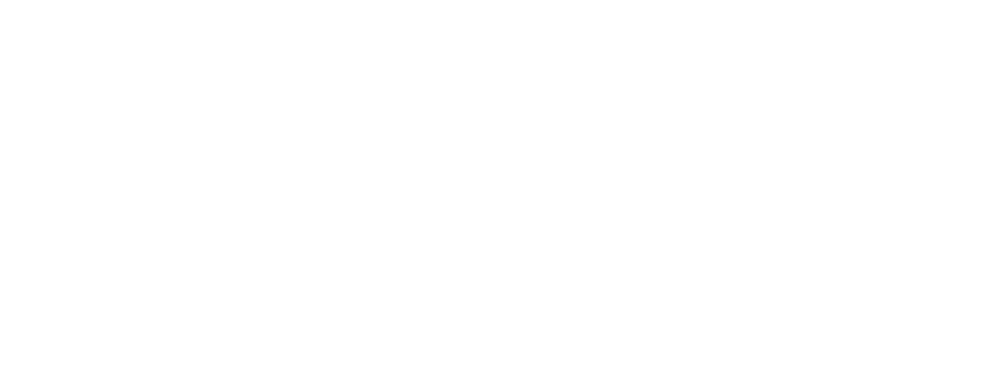
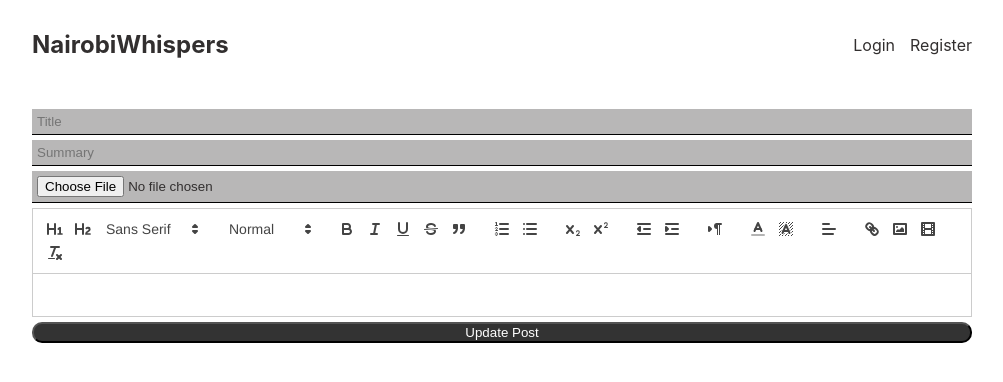
Before and after one commit to Eazynesta/nairobiWhispers, a React (Create React App) app in the folder client/: page /edit/1 in a window 1280 px wide. Before the commit this address had no page. Shown: the top 382 px of the page, without its empty margins (138-1141 px from the left). Built offline with nearby package versions, Linux system fonts and the light colour scheme; no server answers.

Commit message:
editpost

```diff
--- a/client/src/App.css
+++ b/client/src/App.css
@@ -9,7 +9,7 @@
 }
 main{
   padding: 10px;
-  max-width: 700px;
+  max-width: 960px;
   margin: 0 auto;
 }
 
@@ -35,9 +35,14 @@
 }
 div.post{
   display: grid;
-  grid-template-columns: 0.9fr 1.1fr;
+  grid-template-columns: 1fr;
   gap: 20px;
   margin-bottom: 30px;
+}
+@media screen and (min-width:600px){
+  div.post{
+    grid-template-columns: 0.9fr 1.1fr;
+  }
 }
 
 div.post div.texts h2{
@@ -104,6 +109,7 @@
 div.post-page div.image img{
   object-fit: cover;
   object-position: center center;
+  width: 100%;
 }
 div.post-page a{
   color: hsl(0, 0%, 20%);
@@ -127,3 +133,15 @@
   font-size: .7rem;
   font-weight: bold;
 }
+
+div.edit-row{
+  text-align: center;
+
+}
+div.post-page a.edit-btn{
+  background-color: #333;
+  color: #fff;
+  display: inline-block;
+  text-decoration: none;
+  border-radius: 5px;
+}
--- a/client/src/App.jsx
+++ b/client/src/App.jsx
@@ -10,6 +10,7 @@
 import { UserContextProvider } from './UserContext.jsx';
 import CreatePost from './pages/CreatePost.jsx';
 import PostPage from './pages/PostPage.jsx';
+import EditPost from './pages/EditPost.jsx';
 function App() {
   return (
     <>
@@ -21,6 +22,8 @@
             <Route path='/register' element={<RegisterPage/>}/>
             <Route path='/create' element={<CreatePost/>}/>
             <Route path="/post/:id" element={<PostPage/>}/>
+            <Route path="/edit/:id" element={<EditPost/>}/>
+
           </Route>
         </Routes>
     </UserContextProvider>
--- /dev/null
+++ b/client/src/Editor.jsx
@@ -0,0 +1,30 @@
+import { useState } from "react";
+import ReactQuill from "react-quill";
+import 'react-quill/dist/quill.snow.css';
+function Editor({value,onChange}){
+    const modules = {
+        toolbar: [
+            [{ 'header': '1' }, { 'header': '2' }, { 'font': [] }],
+            [{ size: [] }],
+            ['bold', 'italic', 'underline', 'strike', 'blockquote'],
+            [{ 'list': 'ordered' }, { 'list': 'bullet' }],
+            [{ 'script': 'sub' }, { 'script': 'super' }],
+            [{ 'indent': '-1' }, { 'indent': '+1' }],
+            [{ 'direction': 'rtl' }],
+            [{ 'color': [] }, { 'background': [] }],
+            [{ 'align': [] }],
+            ['link', 'image', 'video'],
+            ['clean']
+          ],
+    };
+    return(
+    <ReactQuill
+    value={value}
+    onChange={onChange}
+    modules={modules}
+   />
+
+    );
+};
+
+export default Editor
--- a/client/src/pages/CreatePost.jsx
+++ b/client/src/pages/CreatePost.jsx
@@ -2,31 +2,8 @@
 import ReactQuill from "react-quill";
 import 'react-quill/dist/quill.snow.css';
 import { Navigate } from "react-router-dom";
+import Editor from "../Editor";
 
-const modules = {
-    toolbar: [
-        [{ 'header': '1' }, { 'header': '2' }, { 'font': [] }],
-        [{ size: [] }],
-        ['bold', 'italic', 'underline', 'strike', 'blockquote'],
-        [{ 'list': 'ordered' }, { 'list': 'bullet' }],
-        [{ 'script': 'sub' }, { 'script': 'super' }],
-        [{ 'indent': '-1' }, { 'indent': '+1' }],
-        [{ 'direction': 'rtl' }],
-        [{ 'color': [] }, { 'background': [] }],
-        [{ 'align': [] }],
-        ['link', 'image', 'video'],
-        ['clean']
-      ],
-};
-const formats = [
-    'header', 'font', 'size',
-    'bold', 'italic', 'underline', 'strike', 'blockquote',
-    'list', 'bullet',
-    'script', 'indent', 'direction',
-    'color', 'background',
-    'align',
-    'link', 'image', 'video'
-  ];
 
 function CreatePost(){
     const[title,setTitle] = useState('');
@@ -59,7 +36,7 @@
           <input type="title" placeholder="Title" value={title} onChange={e=> setTitle(e.target.value)}/>
           <input type="summary" placeholder="Summary" value={summary} onChange={e=>setSummary(e.target.value)} />
           <input type="file" onChange={e=> setFile(e.target.files)}/>
-          <ReactQuill value={content} onChange={newValue=> setContent(newValue)} modules={modules} formats={formats}/>
+          <Editor value={content} onChange={setContent}/>
           <button style={{marginTop:'5px'}}>Create Post</button>
         </form>
     );
--- /dev/null
+++ b/client/src/pages/EditPost.jsx
@@ -0,0 +1,54 @@
+import { useEffect, useState } from "react";
+import 'react-quill/dist/quill.snow.css';
+import { Navigate, useParams } from "react-router-dom";
+import Editor from "../Editor";
+
+
+function EditPost(){
+    const {id} = useParams();
+    const[title,setTitle] = useState('');
+    const[summary,setSummary] = useState('');
+    const[content,setContent] = useState('');
+    const[file,setFile] = useState('');
+    const[redirect,setRedirect] = useState(false);
+
+    useEffect(()=>{
+        fetch('http://localhost:4000/post/'+id)
+        .then(response => {
+            response.json().then(postInfo => {
+                setTitle(postInfo.title);
+                setContent(postInfo.content);
+                setSummary(postInfo.summary);
+            })
+        })
+    },[]);
+
+    async function updatePost(e){
+        e.preventDefault();
+        const data = new FormData();
+        data.set('title', title);
+        data.set('summary', summary);
+        data.set('content', content);
+        data.set('file', file?.[0]);
+       await fetch('http://localhost:4000/post',{
+            method: 'PUT',
+            body: data,
+        });
+        setRedirect(true);
+    }
+    if(redirect){
+        return <Navigate to={'/post/'+id}/>
+    }
+    return(
+        <form onSubmit={updatePost}>
+          <input type="title" placeholder="Title" value={title} onChange={e=> setTitle(e.target.value)}/>
+          <input type="summary" placeholder="Summary" value={summary} onChange={e=>setSummary(e.target.value)} />
+          <input type="file" onChange={e=> setFile(e.target.files)}/>
+          <Editor onChange={setContent} value={content}/>
+          <button style={{marginTop:'5px'}}>Update Post</button>
+        </form>
+    );
+
+};
+
+export default EditPost;
--- a/client/src/pages/PostPage.jsx
+++ b/client/src/pages/PostPage.jsx
@@ -1,9 +1,12 @@
 import { formatISO9075 } from "date-fns";
-import { useEffect,useState} from "react";
+import { useContext, useEffect,useState} from "react";
 import { useParams } from "react-router-dom";
+import { UserContext } from "../UserContext";
+import {Link} from 'react-router-dom';
 
 function PostPage(){
     const [postInfo,setPostInfo] = useState(null);
+    const {userInfo} = useContext(UserContext);
     const {id} = useParams();
     useEffect(()=> {
 
@@ -21,6 +24,11 @@
             <h1>{postInfo.title}</h1>
             <time>{formatISO9075(new Date(postInfo.createdAt))}</time>
             <div className="author">by {postInfo.author.username}</div>
+            {userInfo.id === postInfo.author._id && (
+                    <div className="edit-row">
+                        <Link className="edit-btn" to={`/edit/${postInfo._id}`}>Edit This Post</Link>
+                    </div>
+            )};
             <div className="image">
             <img src= {`http://localhost:4000/${postInfo.cover}`} alt="" />
             </div>
```
